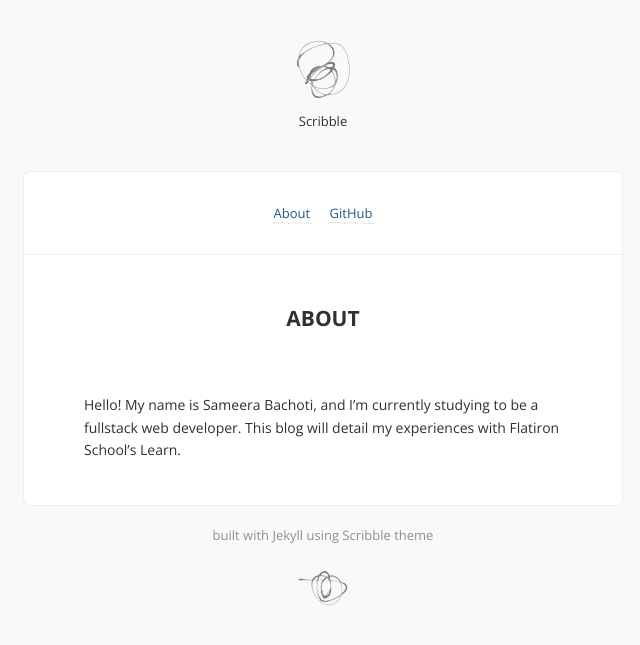
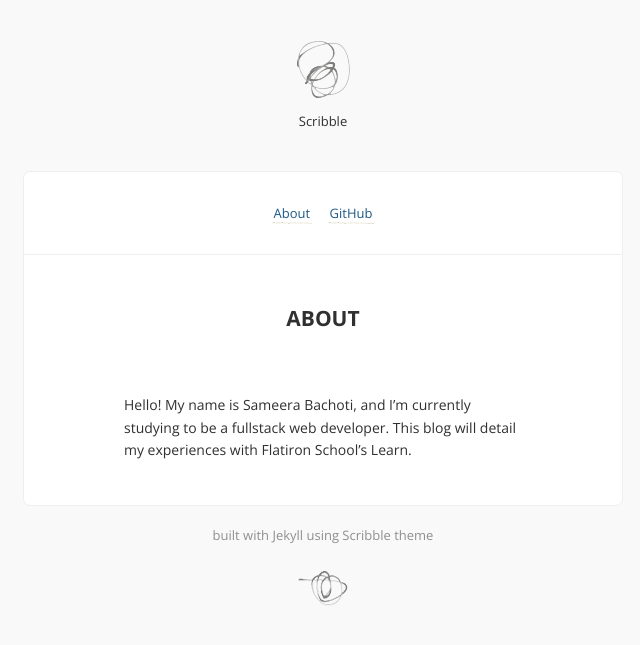
Before and after one commit to sameerabachoti/blog, a Jekyll site: the page built from about.md, in a window 1280 px wide. Shown: the top 645 px of the page, without its empty margins (317-957 px from the left). Built offline with Jekyll 4.4.1, drawn with Linux system fonts in a browser that asks for light colours; comment, search, counter and statistics services are not loaded.

Commit message:
Update style.css

```diff
--- a/stylesheets/style.css
+++ b/stylesheets/style.css
@@ -243,7 +243,7 @@ section.post {
   border-top: 0;
   padding: 0; }
   section.post > * {
-    padding: 0 60px; }
+    padding: 0 100px; }
   section.post ul ul, section.post ul ol, section.post ol ul, section.post ol ol {
     margin-left: 20px;
     padding: 0; }
```
